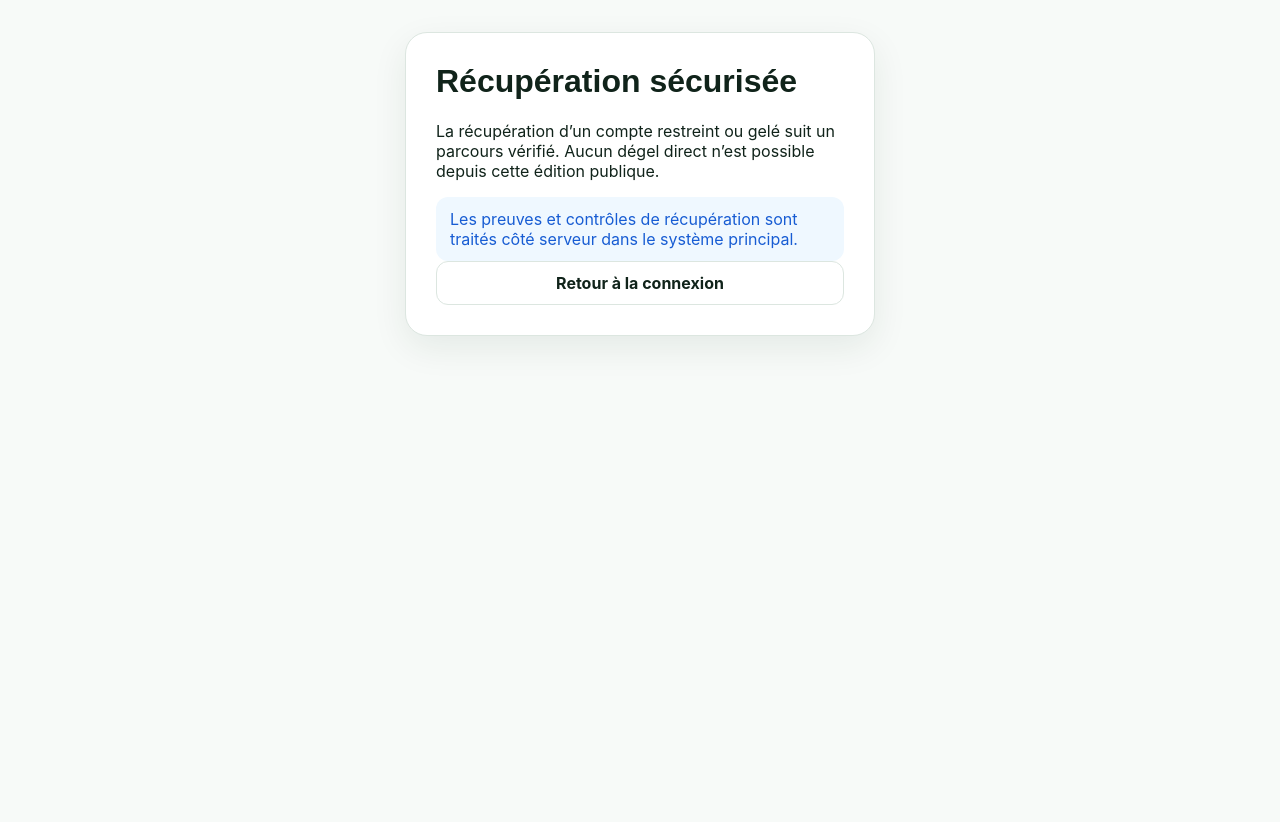
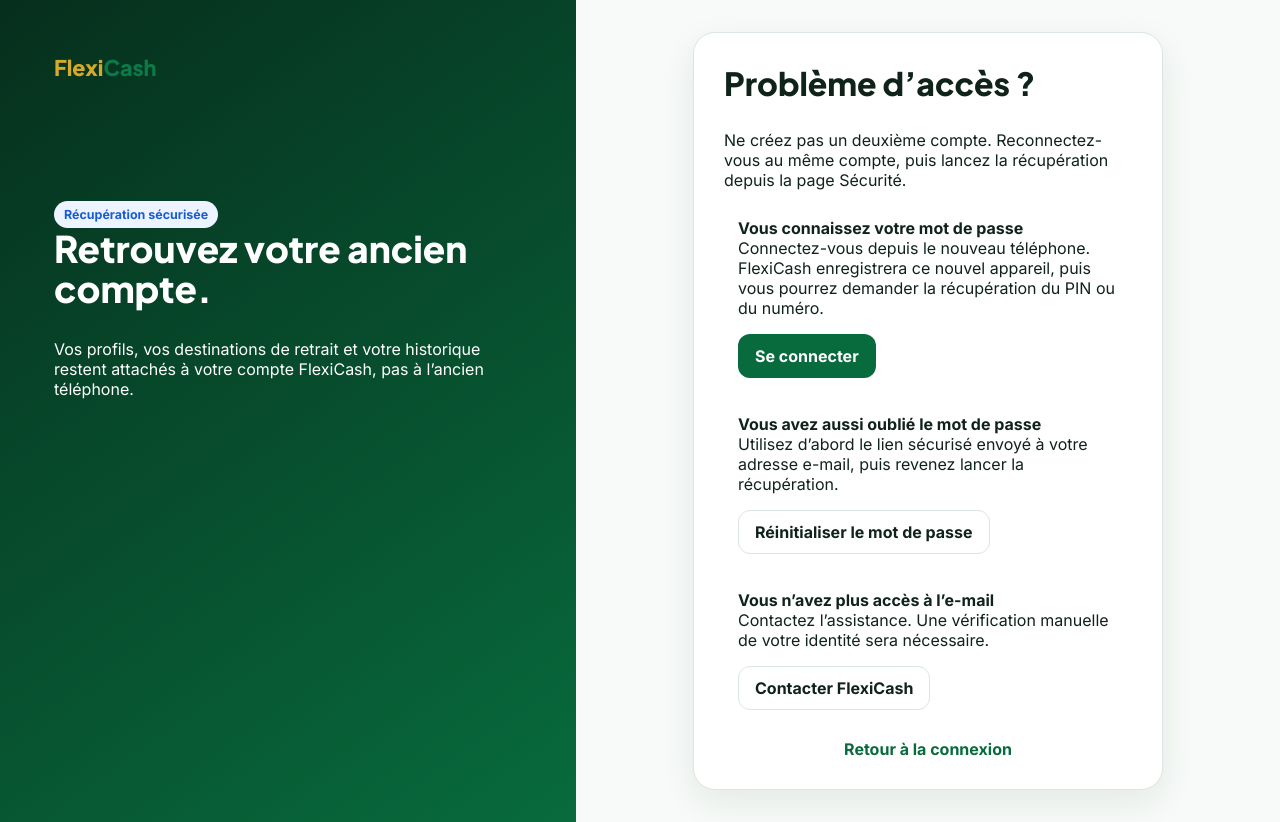
Before and after one commit to beauziernicolson/FlexiCash-Administration, a website: page auth/recover-access.html in a window 1280 px wide. Before the commit the page ends 800 px from the top, so only its background shows below. Drawn offline with Linux system fonts and the light colour scheme.

```diff
--- a/auth/recover-access.html
+++ b/auth/recover-access.html
@@ -1 +1,16 @@
-<!doctype html><html lang="fr"><head><meta charset="utf-8"><meta name="viewport" content="width=device-width,initial-scale=1"><title>Récupérer l’accès — FlexiCash</title><link rel="stylesheet" href="../assets/css/reset.css"><link rel="stylesheet" href="../assets/css/variables.css"><link rel="stylesheet" href="../assets/css/components.css"><link rel="stylesheet" href="../assets/css/auth.css"></head><body><main class="auth-panel"><div class="auth-card"><h1>Récupération sécurisée</h1><p class="muted">La récupération d’un compte restreint ou gelé suit un parcours vérifié. Aucun dégel direct n’est possible depuis cette édition publique.</p><div class="alert alert-info mt-16">Les preuves et contrôles de récupération sont traités côté serveur dans le système principal.</div><a class="btn btn-ghost btn-block mt-16" href="login.html">Retour à la connexion</a></div></main></body></html>
+<!doctype html><html lang="fr"><head>
+  <link rel="icon" href="/favicon.ico"><link rel="apple-touch-icon" href="/apple-touch-icon.png">
+  <meta charset="utf-8"><meta name="viewport" content="width=device-width,initial-scale=1">
+  <title>Récupérer mon accès — FlexiCash</title>
+  <link href="https://fonts.googleapis.com/css2?family=Inter:wght@400;500;600;700&family=Plus+Jakarta+Sans:wght@600;700;800&display=swap" rel="stylesheet">
+  <link rel="stylesheet" href="../assets/css/reset.css"><link rel="stylesheet" href="../assets/css/variables.css"><link rel="stylesheet" href="../assets/css/components.css"><link rel="stylesheet" href="../assets/css/public.css"><link rel="stylesheet" href="../assets/css/auth.css"><link rel="stylesheet" href="../assets/css/responsive.css"><link rel="stylesheet" href="../assets/css/brand-green.css">
+<link rel="stylesheet" href="../assets/css/ux-polish.css">
+</head><body>
+<main class="auth-shell"><aside class="auth-side"><a href="../index.html" class="brand brand-wordmark"><span class="brand-flexi">Flexi</span><span class="brand-cash">Cash</span></a><div class="pitch"><span class="chip">Récupération sécurisée</span><h2>Retrouvez votre ancien compte.</h2><p>Vos profils, vos destinations de retrait et votre historique restent attachés à votre compte FlexiCash, pas à l’ancien téléphone.</p></div></aside>
+<section class="auth-panel"><div class="auth-card"><h1>Problème d’accès ?</h1><p class="sub">Ne créez pas un deuxième compte. Reconnectez-vous au même compte, puis lancez la récupération depuis la page Sécurité.</p>
+<div class="stack mt-20" style="--gap:12px">
+  <div class="alert"><strong>Vous connaissez votre mot de passe</strong><p class="mt-8">Connectez-vous depuis le nouveau téléphone. FlexiCash enregistrera ce nouvel appareil, puis vous pourrez demander la récupération du PIN ou du numéro.</p><a class="btn btn-primary mt-12" href="login.html?next=app/account-recovery.html">Se connecter</a></div>
+  <div class="alert"><strong>Vous avez aussi oublié le mot de passe</strong><p class="mt-8">Utilisez d’abord le lien sécurisé envoyé à votre adresse e-mail, puis revenez lancer la récupération.</p><a class="btn btn-ghost mt-12" href="forgot-password.html">Réinitialiser le mot de passe</a></div>
+  <div class="alert alert-warning"><strong>Vous n’avez plus accès à l’e-mail</strong><p class="mt-8">Contactez l’assistance. Une vérification manuelle de votre identité sera nécessaire.</p><a class="btn btn-ghost mt-12" href="../contact.html">Contacter FlexiCash</a></div>
+</div><div class="auth-foot"><a href="login.html">Retour à la connexion</a></div></div></section></main>
+</body></html>
```
